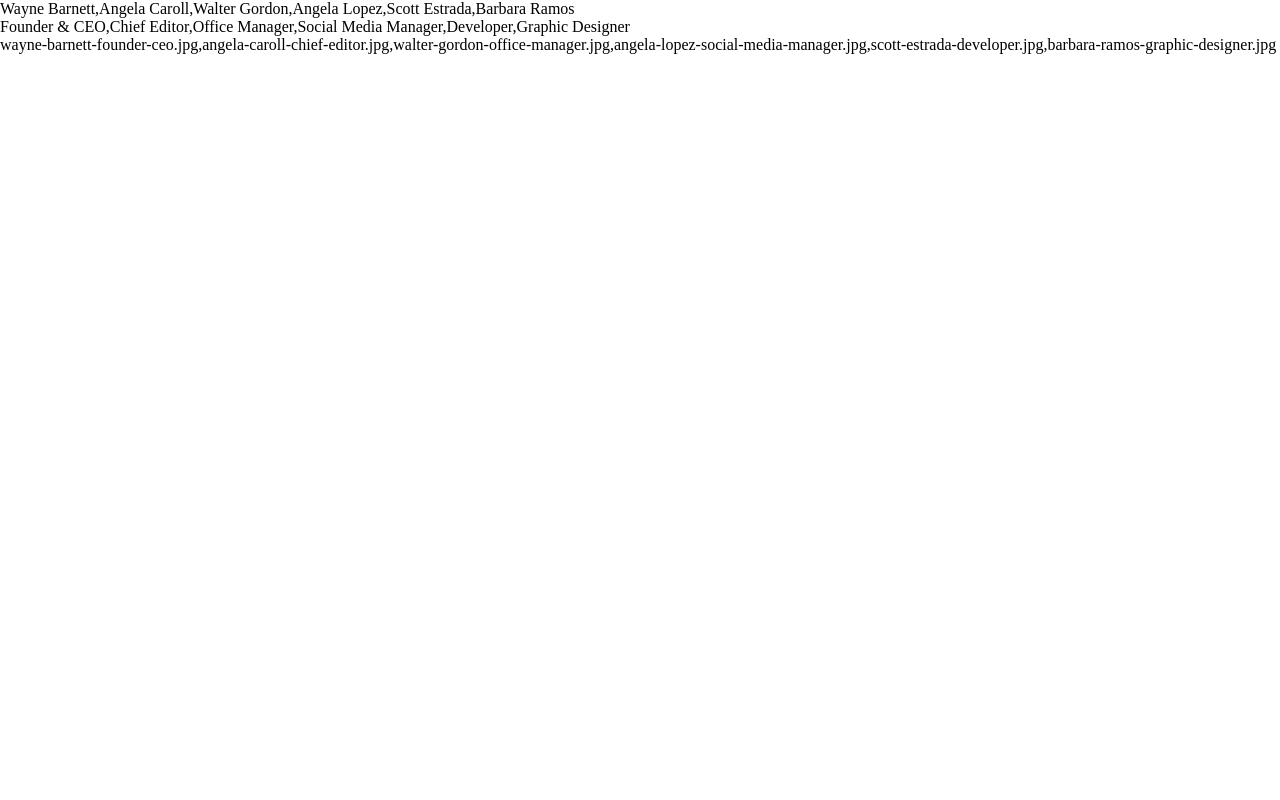
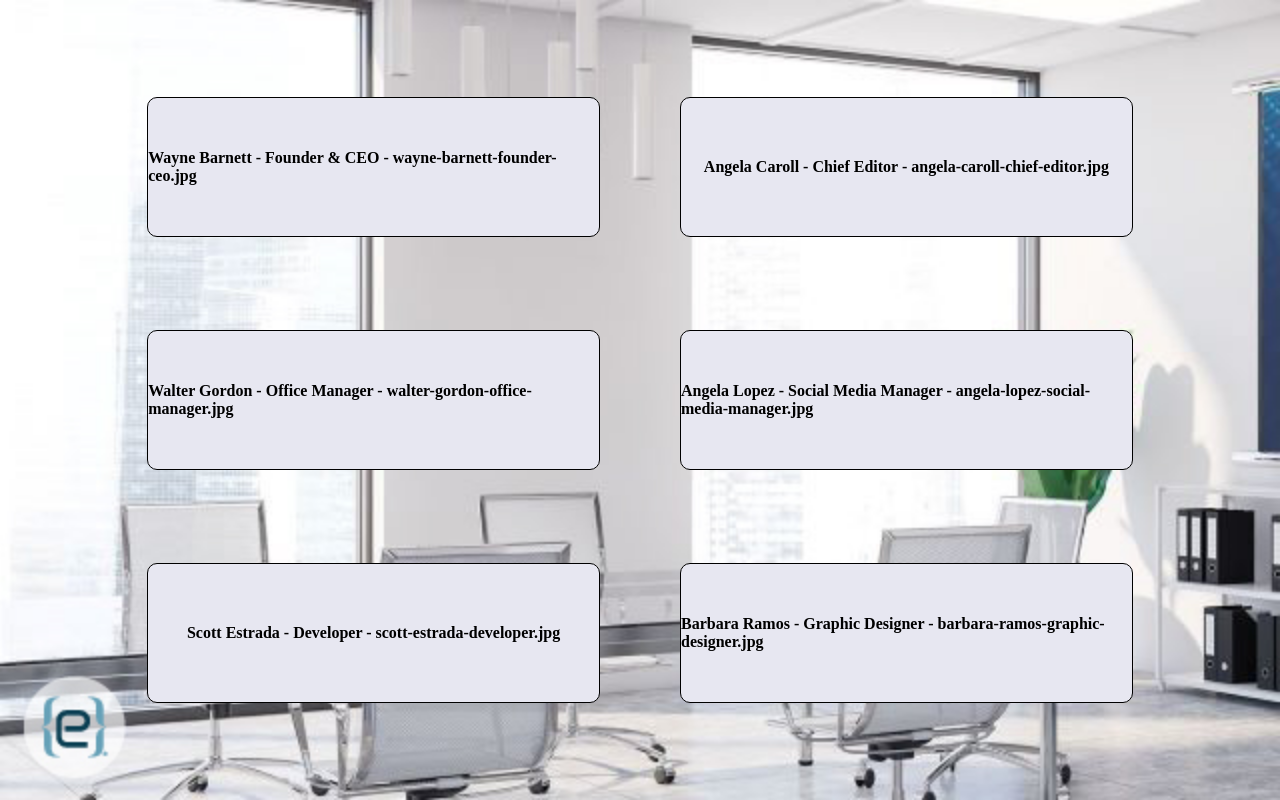
Before and after one commit to ClaudioAiello23/js-our-team, a plain HTML site: page index.html in a window 1280 px wide. Drawn offline with Linux system fonts and the light colour scheme.

Commit message:
sistemazione file CSS e commenti

```diff
--- a/css/style.css
+++ b/css/style.css
@@ -10,3 +10,52 @@ REGOLE DI RESET
     padding: 0;
     box-sizing: border-box;
 }
+
+
+/*
+************************
+VARIABLES
+************************
+*/
+
+:root{
+    --main-height: 100vh;
+}
+
+/*
+************************
+MAIN
+************************
+*/
+
+body{
+    height: var(--main-height);
+    background-image: url(../img/teams.jpg);
+    background-size: cover ;
+    display: flex;
+    justify-content: center;
+    align-items: center;
+}
+
+.container{
+    height: 90%;
+    width: 90%;
+    display: flex;
+    justify-content: center;
+    align-items: center;
+    flex-wrap: wrap;
+    padding: .625rem;
+}
+
+.container > div {
+    width: 40%;
+    height: 20%;
+    margin: 2.5rem;
+    border: .0625rem solid black;
+    border-radius: .625rem;
+    background-color: rgb(231, 231, 241);
+    font-weight: bold;
+    display: flex;
+    justify-content: center;
+    align-items: center;
+}
--- a/index.html
+++ b/index.html
@@ -11,9 +11,16 @@
 </head>
 
 <body>
-    <div id="member_name"></div>
-    <div id="member_job"></div>
-    <div id="member_photo"></div>
+
+        <div class="container">
+            <div id="member1"></div>
+            <div id="member2"></div>
+            <div id="member3"></div>
+            <div id="member4"></div>
+            <div id="member5"></div>
+            <div id="member6"></div>
+        </div>
+
 
     <!-- Collegamento file JavaScript-->
     <script src="js/main.js"></script>
--- a/js/main.js
+++ b/js/main.js
@@ -74,7 +74,11 @@ console.log(nameArray);
 console.log(jobArray);
 console.log(photoArray);
 
-// Aggancio gli Array agli ID creati su HTML per poter stampare le liste membri nel DOM
-document.getElementById('member_name').innerHTML = nameArray;
-document.getElementById('member_job').innerHTML = jobArray;
-document.getElementById('member_photo').innerHTML = photoArray;
+/* Aggancio gli Array agli ID creati su HTML per poter stampare le liste membri nel DOM;
+Interpolazione per stampa separata dati membri Team*/
+document.getElementById('member1').innerText = `${nameArray[0]} - ${jobArray[0]} - ${photoArray[0]}`;
+document.getElementById('member2').innerText = `${nameArray[1]} - ${jobArray[1]} - ${photoArray[1]}`;
+document.getElementById('member3').innerText = `${nameArray[2]} - ${jobArray[2]} - ${photoArray[2]}`;
+document.getElementById('member4').innerText = `${nameArray[3]} - ${jobArray[3]} - ${photoArray[3]}`;
+document.getElementById('member5').innerText = `${nameArray[4]} - ${jobArray[4]} - ${photoArray[4]}`;
+document.getElementById('member6').innerText = `${nameArray[5]} - ${jobArray[5]} - ${photoArray[5]}`;
```
Also changed, not shown: img/teams.jpg (added).
